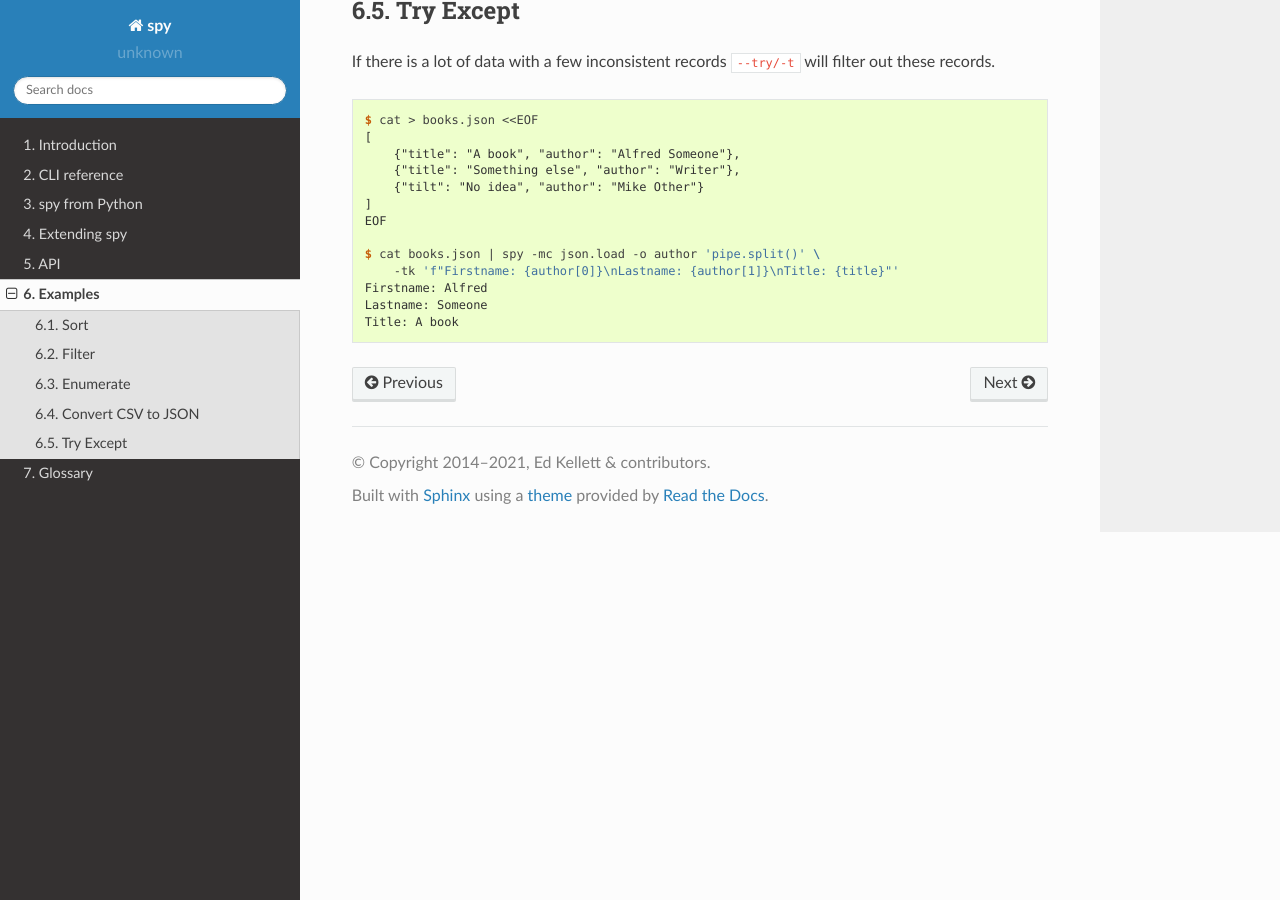
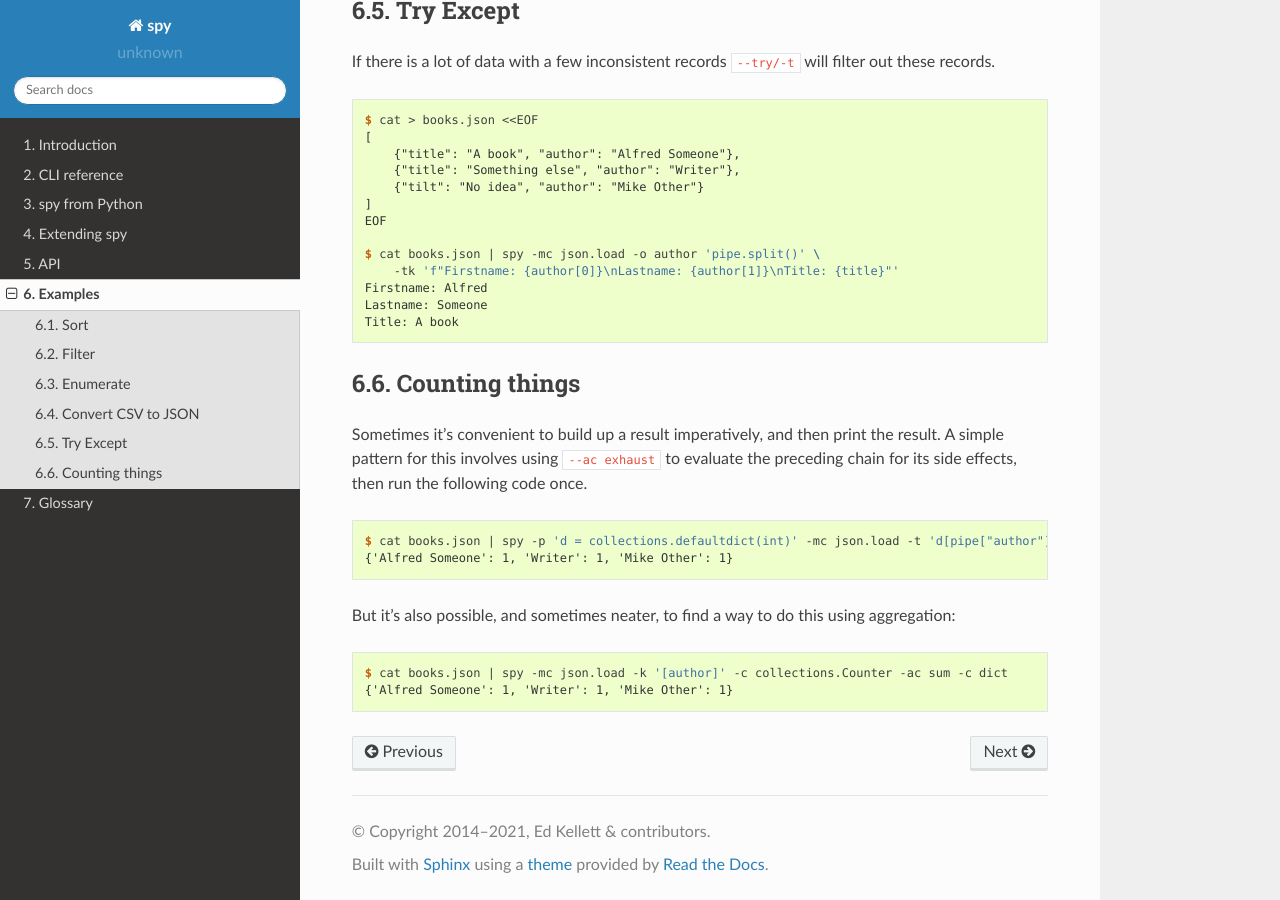
Before and after one commit to edk0/spy, a Sphinx documentation site: the page built from doc/examples.rst, in a window 1280 px wide and 900 px high, scrolled down 1321 px. Built offline with Sphinx 7.4.7 and the Read the Docs theme 2.0.0, drawn with Linux system fonts in a browser that asks for light colours.

Commit message:
Add an example

```diff
--- a/doc/examples.rst
+++ b/doc/examples.rst
@@ -92,3 +92,24 @@
    Firstname: Alfred
    Lastname: Someone
    Title: A book
+
+
+Counting things
+===============
+
+Sometimes it's convenient to build up a result imperatively, and then print the
+result. A simple pattern for this involves using ``--ac exhaust`` to evaluate
+the preceding chain for its side effects, then run the following code once.
+
+.. code-block:: console
+
+   $ cat books.json | spy -p 'd = collections.defaultdict(int)' -mc json.load -t 'd[pipe["author"]] += 1' -ac exhaust 'dict(d)'
+   {'Alfred Someone': 1, 'Writer': 1, 'Mike Other': 1}
+
+But it's also possible, and sometimes neater, to find a way to do this using
+aggregation:
+
+.. code-block:: console
+
+   $ cat books.json | spy -mc json.load -k '[author]' -c collections.Counter -ac sum -c dict
+   {'Alfred Someone': 1, 'Writer': 1, 'Mike Other': 1}
```
Also changed, not shown: 1 other file.
